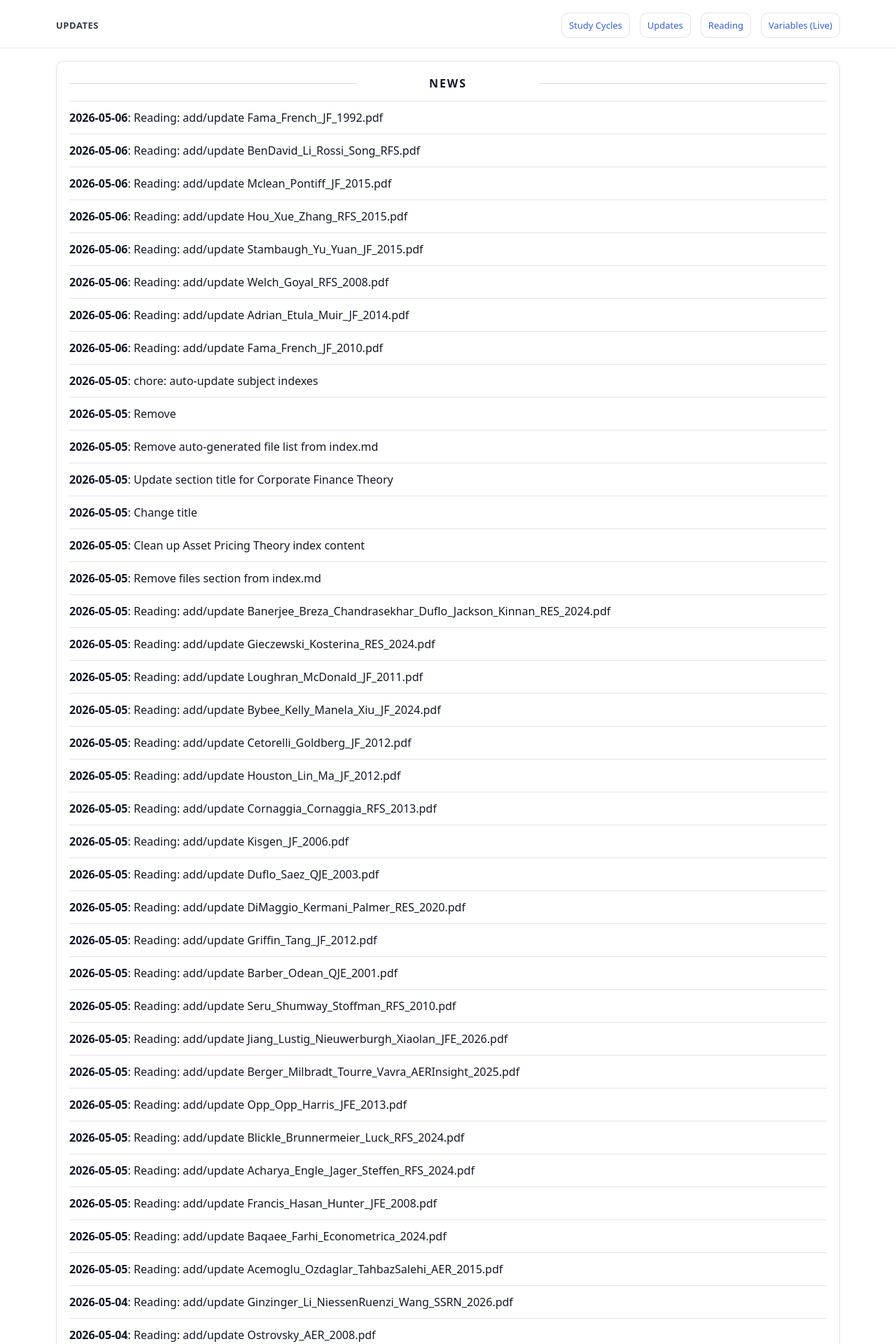
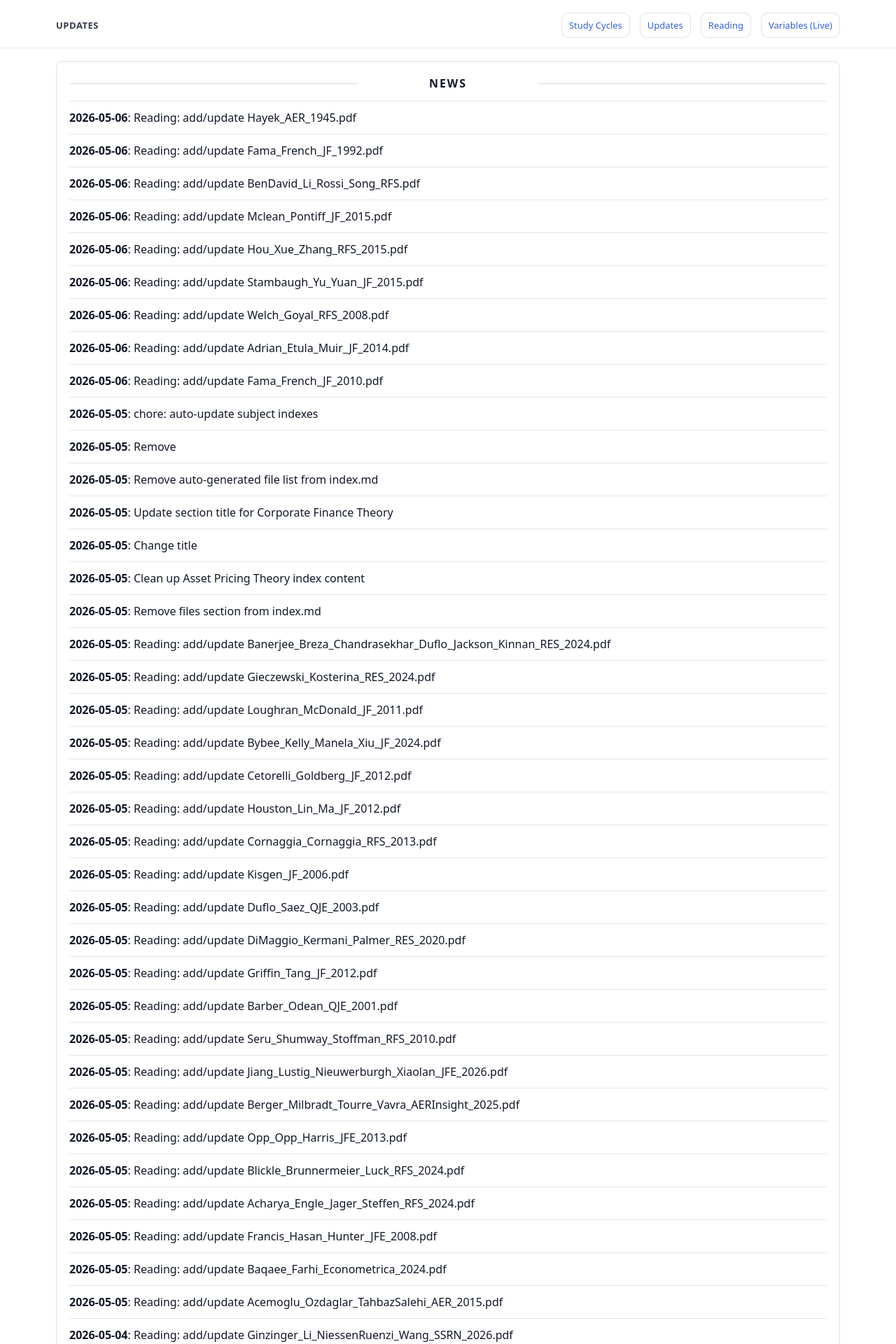
Before and after one commit to yaxinzn/study-archive, a Jekyll site: the page built from updates/index.md, in a window 1280 px wide. Shown: the top 1920 px of the page at 70% size. Built offline with Jekyll 4.4.1, drawn with Linux system fonts in a browser that asks for light colours; some of the changed text lies outside the part shown.

Commit message:
chore: update NEWS feed

```diff
--- a/_data/news.yml
+++ b/_data/news.yml
@@ -1,4 +1,7 @@
 # Auto-generated update history (sorted newest -> oldest). Do not edit manually.
+- ts: "1778058951"
+  date: "2026-05-06"
+  title: "Reading: add/update Hayek_AER_1945.pdf"
 - ts: "1778058691"
   date: "2026-05-06"
   title: "Reading: add/update Fama_French_JF_1992.pdf"
```
